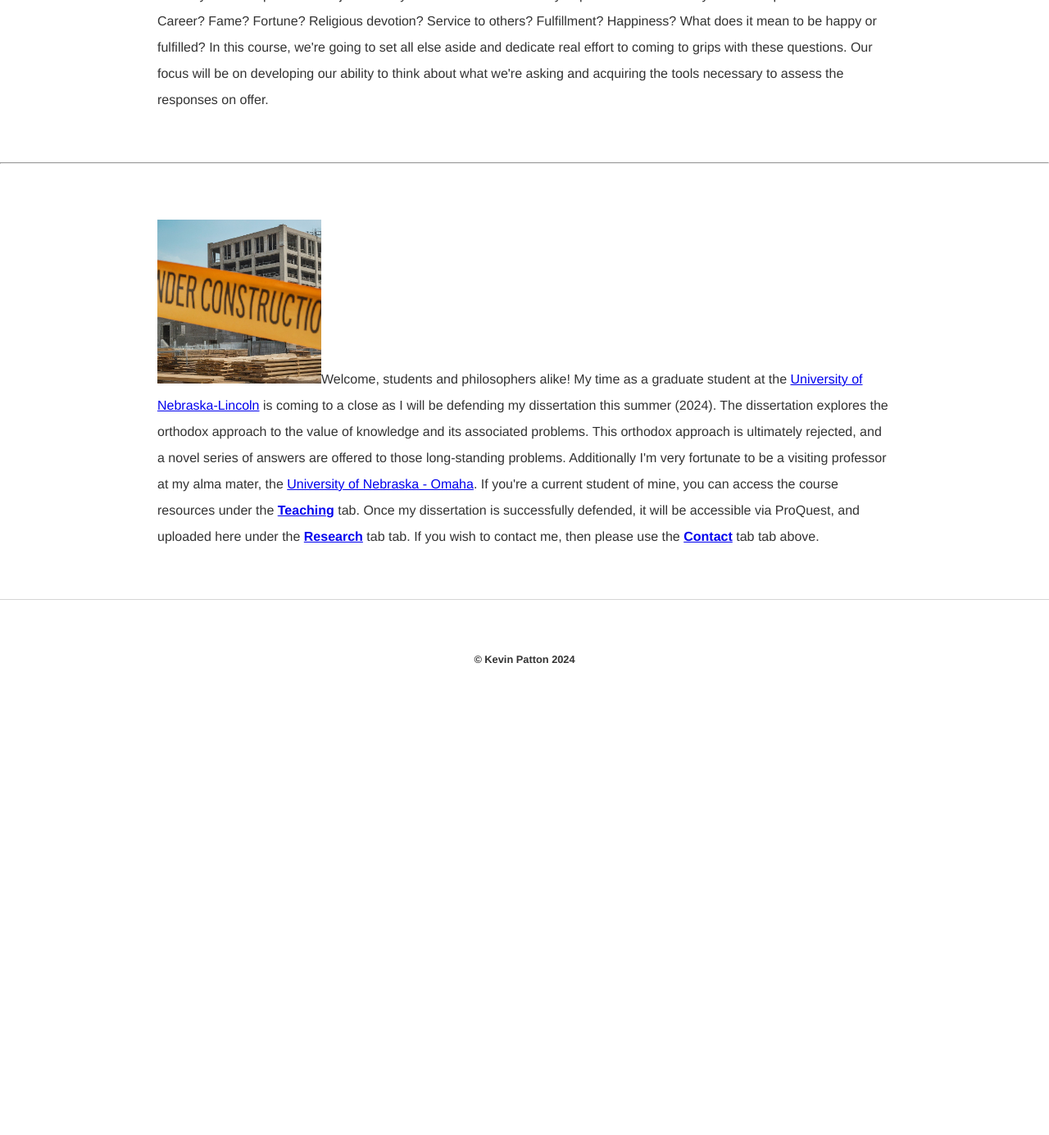
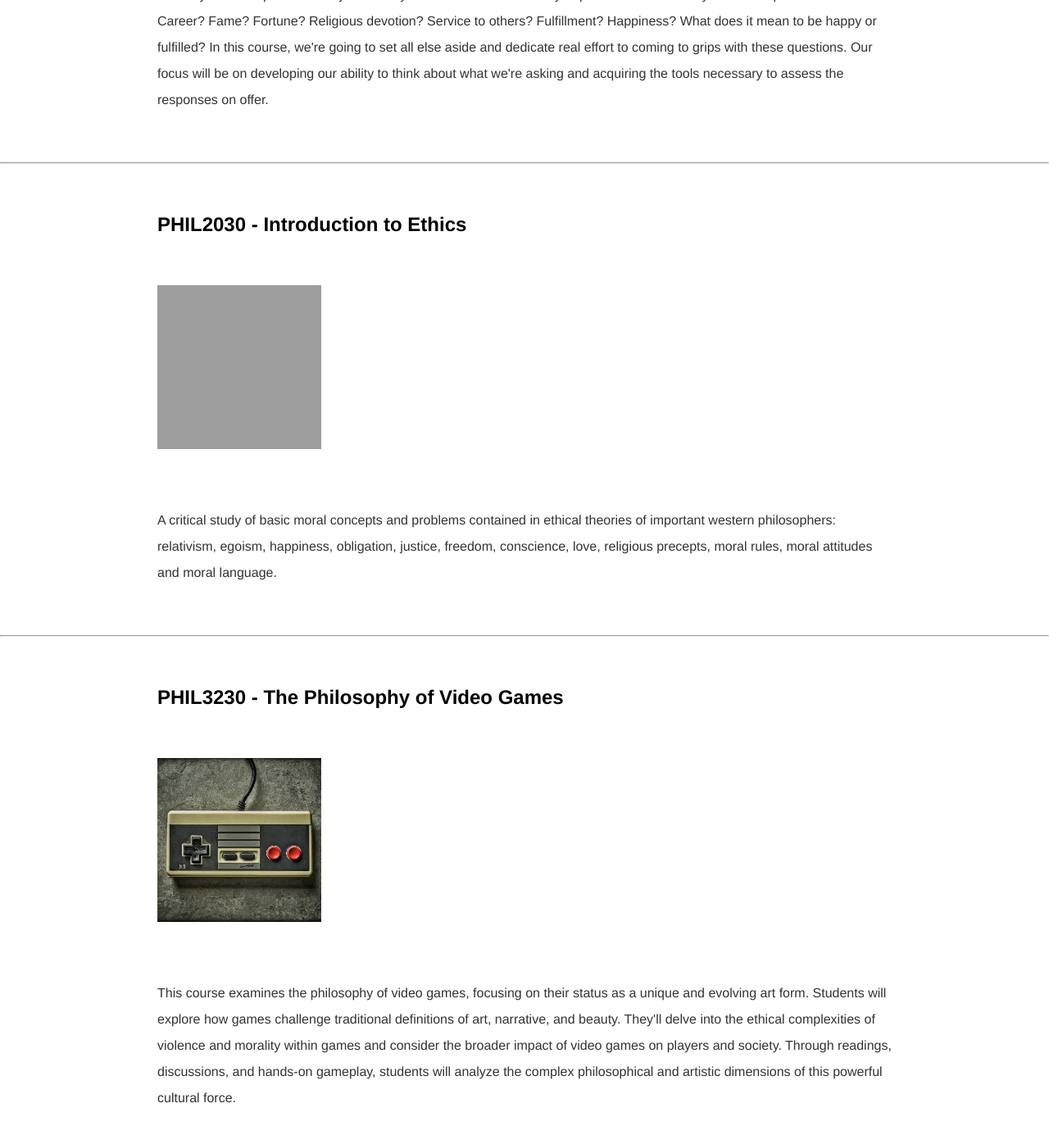
Before and after one commit to kevinjpatton/kevinjpatton.github.io, a Jekyll site: the page built from test.html, in a window 1280 px wide and 1400 px high, scrolled down 885 px. Shown: the top 1385 px of the window at 82% size. Built offline with Jekyll 4.4.1, drawn with Linux system fonts in a browser that asks for light colours; Markdown is read by kramdown in place of the engine named in the settings; before the commit the page ends 1763 px from its top, so only the background shows below that; some of the changed text lies outside the part shown; grey boxes are pictures that could not be loaded.

Commit message:
Update test.html

```diff
--- a/test.html
+++ b/test.html
@@ -2,11 +2,15 @@
 layout: test
 title: Test
 ---
-<!-- /.blurb -->
-<div class="blurb">
-<h2>PHIL1010 - The Meaning of Life</h2><p><img src="/teaching/phil_1010/heroimage-1010-pablo-stanic.jpg" alt="Under Construction" class="thumbnail"></p><p>We all find ourselves at one point or another wondering what everything adds up to. This sentiment manifests itself as different questions: 'why are we here?', 'what's my purpose?', 'how can I lead a fulfilling life?', or, perhaps most relevantly, 'what is the meaning of life?'. Now that you're in college, these questions are of the essence. Where will you go from here? Which skills should you develop? Which major should you choose? What should you pursue? Love? Family? Friendship? Education? Career? Fame? Fortune? Religious devotion? Service to others? Fulfillment? Happiness? What does it mean to be happy or fulfilled? In this course, we're going to set all else aside and dedicate real effort to coming to grips with these questions. Our focus will be on developing our ability to think about what we're asking and acquiring the tools necessary to assess the responses on offer.</p>
+<h2>PHIL1010 - The Meaning of Life</h2><p><img src="/teaching/phil_1010/heroimage-1010-pablo-stanic.jpg" alt="PHIL1010 - The Meaning of LIfe" class="thumbnail"></p><p>We all find ourselves at one point or another wondering what everything adds up to. This sentiment manifests itself as different questions: 'why are we here?', 'what's my purpose?', 'how can I lead a fulfilling life?', or, perhaps most relevantly, 'what is the meaning of life?'. Now that you're in college, these questions are of the essence. Where will you go from here? Which skills should you develop? Which major should you choose? What should you pursue? Love? Family? Friendship? Education? Career? Fame? Fortune? Religious devotion? Service to others? Fulfillment? Happiness? What does it mean to be happy or fulfilled? In this course, we're going to set all else aside and dedicate real effort to coming to grips with these questions. Our focus will be on developing our ability to think about what we're asking and acquiring the tools necessary to assess the responses on offer.</p>
 </div>
 <hr>
-<div class="thumbnail-container">
-<p class="thumbnail-text"><img src="/teaching/Under_Construction.jpg" alt="Thumbnail" class="thumbnail">Welcome, students and philosophers alike! My time as a graduate student at the  <a href="http://www.unl.edu/philosophy/graduate-students#patton" target="_blank">University of Nebraska-Lincoln</a> is coming to a close as I will be defending my dissertation this summer (2024). The dissertation explores the orthodox approach to the value of knowledge and its associated problems. This orthodox approach is ultimately rejected, and a novel series of answers are offered to those long-standing problems. Additionally I'm very fortunate to be a visiting professor at my alma mater, the <a href="https://www.unomaha.edu/college-of-arts-and-sciences/philosophy/about-us/directory/kevin-patton.php" target="_blank">University of Nebraska - Omaha</a>. If you're a current student of mine, you can access the course resources under the <b><a href="/teaching/index.html" >Teaching</a></b> tab. Once my dissertation is successfully defended, it will be accessible via ProQuest, and uploaded here under the <b><a href="/teaching/index.html">Research</a></b> tab tab. If you wish to contact me, then please use the <b><a href="/teaching/index.html">Contact</a></b> tab tab above.</p>
+<h2>PHIL2030 - Introduction to Ethics</h2><p><img src="/teaching/phil_2300/Phil_2030.jpg" alt="PHIL2030 - Introduction to Ethics" class="thumbnail"></p><p>A critical study of basic moral concepts and problems contained in ethical theories of important western philosophers: relativism, egoism, happiness, obligation, justice, freedom, conscience, love, religious precepts, moral rules, moral attitudes and moral language.</p>
 </div>
+<hr>
+<h2>PHIL3230 - The Philosophy of Video Games</h2><p><img src="/teaching/phil_3230/Phil_3230.jpg" alt="PHIL3230 - The Philosophy of Video Games" class="thumbnail"></p><p>This course examines the philosophy of video games, focusing on their status as a unique and evolving art form. Students will explore how games challenge traditional definitions of art, narrative, and beauty. They'll delve into the ethical complexities of violence and morality within games and consider the broader impact of video games on players and society. Through readings, discussions, and hands-on gameplay, students will analyze the complex philosophical and artistic dimensions of this powerful cultural force.</p>
+</div>
+<hr>
+<h2>PHIL3050 - Ethical Theory</h2><p><img src="/teaching/phil_3050/Phil_3050.jpg" alt="PHIL3050 - Ethical Theory" class="thumbnail"></p><p>This course is a detailed examination of selected topics in normative ethics and/or metaethics. Normative ethical questions to consider may include: Is the morally right thing to do always the thing that has the best consequences, as so-called "consequentialists" believe? What sorts of things are intrinsically good, i.e., good in themselves, regardless of their effects? Metaethical questions to be considered may include: Are there any objective moral facts? If so, where do they come from?</p>
+</div>
+<hr>
```
